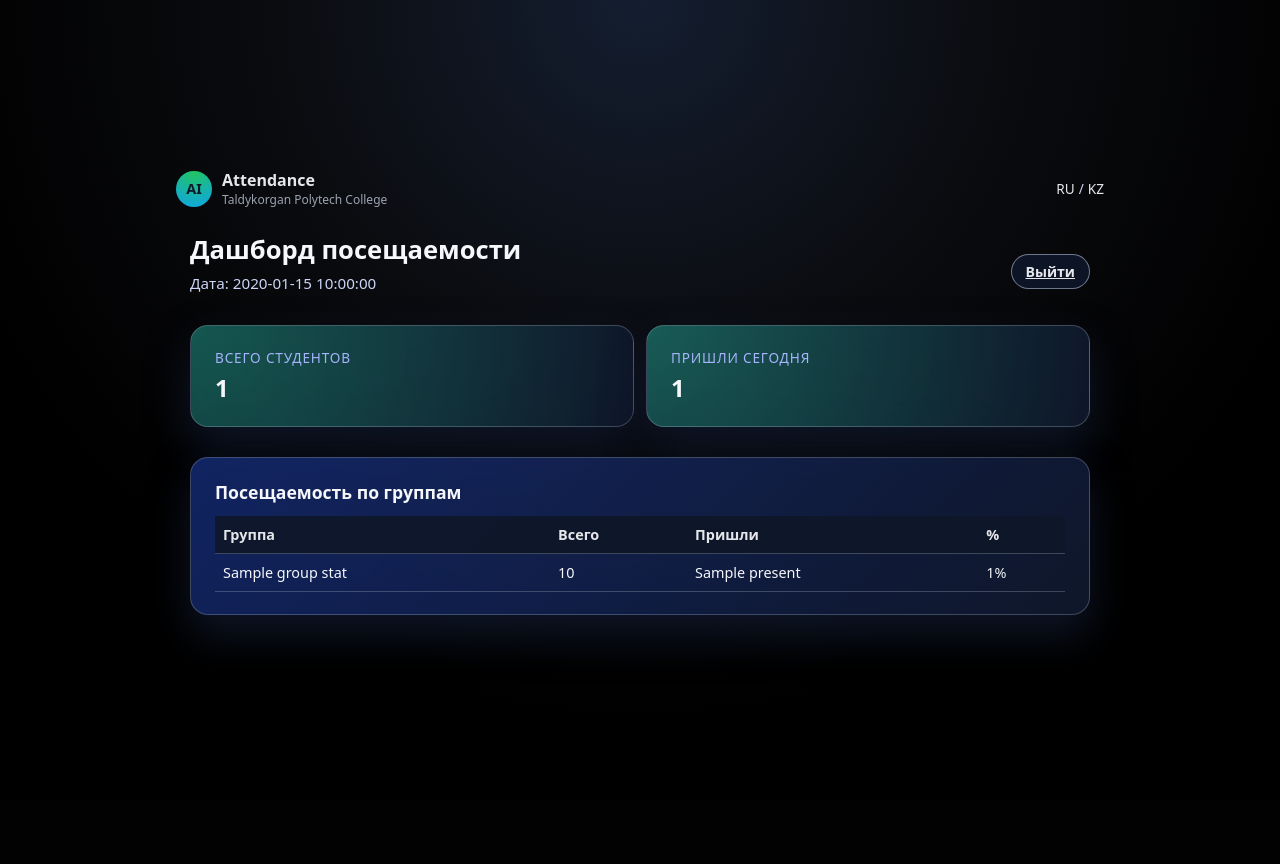
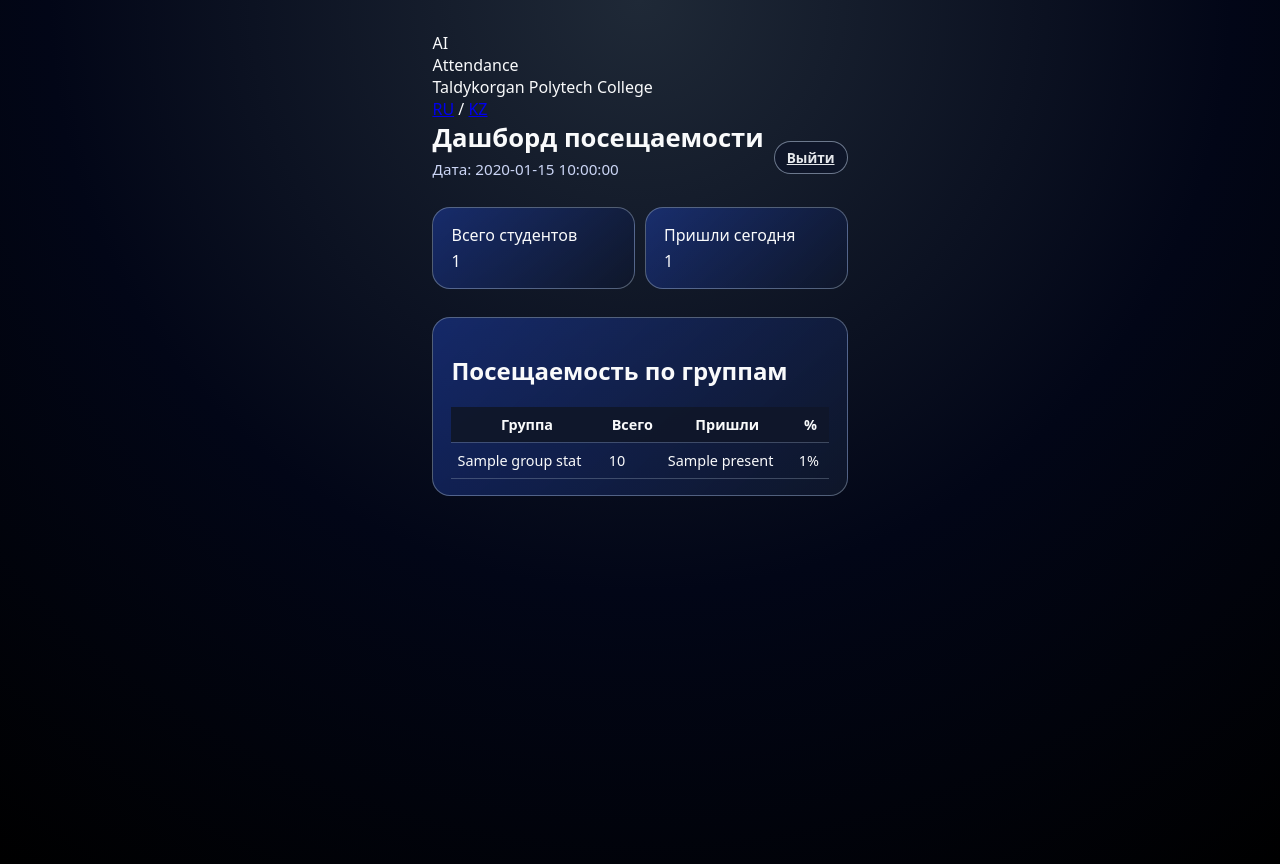
Before and after one commit to zen0zakon-ship-it/AttendanceApp, a FastAPI app: template templates/admin_dashboard.html in a window 1280 px wide. Before the commit the page ends 642 px from the top, so only its background shows below. Run offline with FastAPI, Linux system fonts and the light colour scheme; the template is opened without the code that fills it: most values are stand-ins (such as "Sample title", 1, 10 or a date in 2020).

Commit message:
Update styles.css

```diff
--- a/static/css/styles.css
+++ b/static/css/styles.css
@@ -1,178 +1,129 @@
-/* ===== ГЛОБАЛЬНОЕ ВЫРАВНИВАНИЕ ===== */
-
-*,
-*::before,
-*::after {
-    box-sizing: border-box;
-}
-
-html, body {
-    height: 100%;
-}
+/* БАЗА */
 
 body {
     margin: 0;
     font-family: system-ui, -apple-system, BlinkMacSystemFont, "Segoe UI", sans-serif;
-    color: #f5f7fb;
+    background: radial-gradient(circle at top, #1f2937 0, #020617 55%, #000 100%);
+    color: #f9fafb;
+    min-height: 100vh;
+    display: flex;
+    justify-content: center;
+    padding: 16px;
 }
 
-/* Фон + центрирование всего блока */
+.app-shell {
+    width: 100%;
+    max-width: 520px;
+    margin: 0 auto;
+    background: rgba(15, 23, 42, 0.92);
+    border-radius: 24px;
+    padding: 20px 18px 24px;
+    box-shadow: 0 22px 40px rgba(15, 23, 42, 0.8);
+    border: 1px solid rgba(148, 163, 184, 0.35);
+    backdrop-filter: blur(20px);
+}
 
-.app-bg {
-    min-height: 100vh;
+.page {
     width: 100%;
-    background: radial-gradient(circle at top, #141e30 0, #0b0c10 35%, #000 70%);
+}
+
+.page-center {
+    min-height: 80vh;
     display: flex;
     align-items: center;
     justify-content: center;
 }
 
-.app-center {
-    width: 100%;
+.admin-page .app-shell,
+.admin-page .page {
     max-width: 960px;
-    padding: 16px;
-}
-
-/* Внутри – шапка и контент по центру */
-
-.app-header {
-    display: flex;
-    align-items: center;
-    justify-content: space-between;
-    margin-bottom: 24px;
-    color: #e5e7eb;
-}
-
-.app-main {
-    display: flex;
-    align-items: center;
-    justify-content: center;
-}
-
-/* ===== БРЕНД И ЯЗЫК ===== */
-
-.brand {
-    display: flex;
-    align-items: center;
-    gap: 10px;
-}
-
-.brand-logo {
-    width: 36px;
-    height: 36px;
-    border-radius: 999px;
-    background: radial-gradient(circle at top, #22c55e, #0ea5e9);
-    display: flex;
-    align-items: center;
-    justify-content: center;
-    font-weight: 700;
-    font-size: 0.9rem;
-    color: #0f172a;
-}
-
-.brand-title {
-    font-size: 1rem;
-    font-weight: 600;
-}
-
-.brand-subtitle {
-    font-size: 0.75rem;
-    color: #9ca3af;
-}
-
-.lang-switch {
-    display: flex;
-    align-items: center;
-    gap: 4px;
-    font-size: 0.85rem;
-    color: #cbd5f5;
-}
-
-.lang-link {
-    color: #e5e7eb;
-    text-decoration: none;
-}
-
-.lang-link:hover {
-    text-decoration: underline;
-}
-
-/* ===== КОНТЕЙНЕР СТРАНИЦЫ / КАРТОЧКИ ===== */
-
-.page {
-    width: 100%;
-    max-width: 480px;
-    margin: 0 auto;
 }
 
 @media (min-width: 900px) {
-    .admin-page,
-    .admin-login-page {
-        max-width: 900px;
+    body {
+        padding: 32px;
+    }
+    .app-shell {
+        max-width: 520px;
+    }
+    .admin-page .app-shell {
+        max-width: 1000px;
+        padding: 28px 30px 32px;
     }
 }
 
+/* АНИМАЦИИ */
+
+@keyframes fadeUp {
+    from { opacity: 0; transform: translateY(14px); }
+    to   { opacity: 1; transform: translateY(0); }
+}
+@keyframes pop {
+    0% { transform: scale(0.9); opacity: 0; }
+    60% { transform: scale(1.03); opacity: 1; }
+    100% { transform: scale(1); }
+}
+@keyframes pulseSlow {
+    0% { box-shadow: 0 0 0 0 rgba(56, 189, 248, 0.55); }
+    70% { box-shadow: 0 0 0 18px rgba(56, 189, 248, 0); }
+    100% { box-shadow: 0 0 0 0 rgba(56, 189, 248, 0); }
+}
+
+.animate-fade-up {
+    animation: fadeUp 0.45s ease-out;
+}
+.animate-pop {
+    animation: pop 0.35s ease-out;
+}
+.pulse {
+    animation: pulseSlow 1.8s infinite;
+}
+
+/* ТЕКСТ */
+
+.title {
+    font-size: 1.6rem;
+    font-weight: 700;
+    margin: 0 0 4px;
+}
+
+.subtitle {
+    margin: 0 0 16px;
+    color: #cbd5f5;
+    font-size: 0.95rem;
+}
+.subtitle.small {
+    font-size: 0.85rem;
+    opacity: 0.85;
+}
+
+/* КАРТОЧКИ */
+
 .card {
-    background: linear-gradient(135deg, rgba(30, 64, 175, 0.55), rgba(15, 23, 42, 0.98));
+    background: linear-gradient(135deg, rgba(30, 64, 175, 0.5), rgba(15, 23, 42, 0.95));
     border-radius: 18px;
-    padding: 22px 24px;
-    margin-bottom: 16px;
-    border: 1px solid rgba(148, 163, 184, 0.35);
-    box-shadow: 0 20px 40px rgba(15, 23, 42, 0.9);
-    backdrop-filter: blur(18px);
+    padding: 16px 18px;
+    margin-bottom: 14px;
+    border: 1px solid rgba(148, 163, 184, 0.5);
 }
 
 .card-form {
-    padding-top: 24px;
-    padding-bottom: 24px;
+    background: radial-gradient(circle at top left, rgba(56, 189, 248, 0.25), transparent 50%),
+                radial-gradient(circle at bottom right, rgba(52, 211, 153, 0.2), transparent 55%),
+                rgba(15, 23, 42, 0.96);
 }
 
 .card-center {
     text-align: center;
 }
 
-/* Логин студента */
-
-.login-page .card-form {
-    max-width: 360px;
-    margin: 0 auto;
+.card-stat {
+    display: flex;
+    flex-direction: column;
+    gap: 4px;
 }
 
-/* Только-телефон страница */
-
-.desktop-only-page .card-center {
-    max-width: 480px;
-    margin: 0 auto;
-}
-
-/* Логин админа – чуть шире на ПК */
-
-.admin-login-page .admin-card {
-    max-width: 420px;
-    margin: 0 auto;
-}
-
-/* ===== ТЕКСТ ===== */
-
-.title {
-    font-size: 1.6rem;
-    font-weight: 700;
-    margin: 0 0 6px;
-}
-
-.subtitle {
-    margin: 0 0 18px;
-    color: #cbd5f5;
-    font-size: 0.95rem;
-}
-
-.card-title {
-    margin: 0 0 12px;
-    font-size: 1.1rem;
-    font-weight: 600;
-}
-
-/* ===== ФОРМЫ ===== */
+/* ФОРМА */
 
 .form {
     display: flex;
@@ -181,141 +132,90 @@ body {
 }
 
 .form-label {
-    font-size: 0.9rem;
-    margin-top: 4px;
+    font-size: 0.86rem;
     color: #e5e7eb;
 }
 
 .input {
     border-radius: 999px;
     border: 1px solid rgba(148, 163, 184, 0.6);
-    background: rgba(15, 23, 42, 0.9);
+    padding: 9px 14px;
+    background: rgba(15, 23, 42, 0.95);
     color: #f9fafb;
-    padding: 10px 14px;
+    outline: none;
     font-size: 0.95rem;
-    outline: none;
-    transition: border 0.15s ease, box-shadow 0.15s ease, background 0.15s ease;
+}
+.input:focus {
+    border-color: #38bdf8;
+    box-shadow: 0 0 0 1px rgba(56, 189, 248, 0.8);
 }
 
-.input::placeholder {
-    color: #9ca3af;
-}
-
-.input:focus {
-    border-color: #38bdf8;
-    box-shadow: 0 0 0 1px rgba(56, 189, 248, 0.7);
-    background: rgba(15, 23, 42, 0.95);
-}
-
-/* ===== КНОПКИ ===== */
+/* КНОПКИ */
 
 .btn {
     border-radius: 999px;
+    padding: 10px 18px;
     border: none;
     cursor: pointer;
-    font-size: 0.97rem;
+    font-size: 0.95rem;
     font-weight: 600;
     display: inline-flex;
     align-items: center;
     justify-content: center;
-    padding: 10px 18px;
-    transition: transform 0.15s ease, box-shadow 0.15s ease, background 0.15s ease;
+    transition: transform 0.15s ease-out, box-shadow 0.15s ease-out, background 0.15s;
 }
 
 .btn-big {
     width: 100%;
-    margin-top: 10px;
+    margin-top: 6px;
 }
 
 .btn-primary {
     background: linear-gradient(135deg, #0ea5e9, #22c55e);
     color: #0f172a;
-    box-shadow: 0 12px 26px rgba(34, 197, 94, 0.45);
+    box-shadow: 0 14px 30px rgba(34, 197, 94, 0.55);
 }
-
 .btn-primary:hover {
     transform: translateY(-1px);
-    box-shadow: 0 16px 32px rgba(34, 197, 94, 0.6);
+    box-shadow: 0 20px 40px rgba(34, 197, 94, 0.7);
 }
-
 .btn-primary:active {
     transform: translateY(0);
-    box-shadow: 0 8px 20px rgba(34, 197, 94, 0.45);
+    box-shadow: 0 10px 22px rgba(34, 197, 94, 0.55);
 }
 
 .btn-secondary {
-    background: rgba(15, 23, 42, 0.9);
+    background: rgba(15, 23, 42, 0.95);
     color: #e5e7eb;
     border: 1px solid rgba(148, 163, 184, 0.7);
 }
-
-.btn.secondary:hover {
-    background: rgba(15, 23, 42, 1);
+.btn-secondary.small {
+    padding: 6px 12px;
+    font-size: 0.85rem;
 }
 
-.btn.small {
-    font-size: 0.88rem;
-    padding: 7px 14px;
-}
-
-/* ===== АЛЕРТ ===== */
+/* АЛЕРТ */
 
 .alert {
-    border-radius: 12px;
-    padding: 8px 12px;
-    font-size: 0.9rem;
-    margin-bottom: 8px;
+    border-radius: 14px;
+    padding: 8px 10px;
+    font-size: 0.86rem;
+    margin-bottom: 6px;
 }
-
 .alert-error {
-    background: rgba(239, 68, 68, 0.12);
-    border: 1px solid rgba(239, 68, 68, 0.7);
+    background: rgba(248, 113, 113, 0.15);
+    border: 1px solid rgba(248, 113, 113, 0.6);
     color: #fecaca;
 }
 
-/* ===== АДМИН СТАТИСТИКА ===== */
-
-.page-header {
-    margin: 0 0 14px;
-}
-
-.page-header-row {
-    display: flex;
-    align-items: center;
-    justify-content: space-between;
-    gap: 12px;
-}
-
-.header-actions {
-    display: flex;
-    gap: 8px;
-}
+/* АДМИН ТАБЛИЦА */
 
 .cards-grid {
     display: grid;
-    grid-template-columns: repeat(auto-fit, minmax(160px, 1fr));
-    gap: 12px;
+    grid-template-columns: repeat(auto-fit, minmax(140px, 1fr));
+    gap: 10px;
     margin-bottom: 14px;
 }
-
-.card-stat {
-    background: radial-gradient(circle at top left, rgba(45, 212, 191, 0.4), rgba(15, 23, 42, 0.96));
-}
-
-.stat-label {
-    font-size: 0.85rem;
-    text-transform: uppercase;
-    letter-spacing: 0.06em;
-    color: #a5b4fc;
-    margin-bottom: 4px;
-}
-
-.stat-value {
-    font-size: 1.5rem;
-    font-weight: 700;
-}
-
-/* Таблица */
 
 .table-wrapper {
     overflow-x: auto;
@@ -326,74 +226,27 @@ body {
     border-collapse: collapse;
     font-size: 0.9rem;
 }
-
 .table thead {
-    background: rgba(15, 23, 42, 0.98);
+    background: rgba(15, 23, 42, 0.95);
+}
+.table th,
+.table td {
+    padding: 8px 6px;
+    border-bottom: 1px solid rgba(148, 163, 184, 0.35);
+}
+.table tbody tr:hover {
+    background: rgba(30, 64, 175, 0.25);
 }
 
-.table th,
-.table td {
-    padding: 9px 8px;
-    border-bottom: 1px solid rgba(148, 163, 184, 0.35);
-    text-align: left;
+.page-header-row {
+    display: flex;
+    justify-content: space-between;
+    align-items: center;
+    gap: 10px;
+    margin-bottom: 12px;
 }
 
-.table th {
-    font-weight: 600;
-    color: #e5e7eb;
+.header-actions {
+    display: flex;
+    gap: 8px;
 }
-
-.table tbody tr:hover {
-    background: rgba(30, 64, 175, 0.35);
-}
-
-/* ===== ССЫЛКА ДЛЯ АДМИНА НА "ТОЛЬКО МОБИЛКА" ===== */
-
-.admin-link {
-    margin-top: 10px;
-    font-size: 0.9rem;
-}
-
-.admin-link a {
-    color: #7dd3fc;
-    text-decoration: none;
-}
-
-.admin-link a:hover {
-    text-decoration: underline;
-}
-
-/* ===== АНИМАЦИИ ===== */
-
-@keyframes fadeUp {
-    from {
-        opacity: 0;
-        transform: translateY(12px);
-    }
-    to {
-        opacity: 1;
-        transform: translateY(0);
-    }
-}
-
-@keyframes pop {
-    0% {
-        transform: scale(0.9);
-        opacity: 0;
-    }
-    60% {
-        transform: scale(1.03);
-        opacity: 1;
-    }
-    100% {
-        transform: scale(1);
-    }
-}
-
-.animate-fade-up {
-    animation: fadeUp 0.45s ease-out;
-}
-
-.animate-pop {
-    animation: pop 0.35s ease-out;
-}
```
